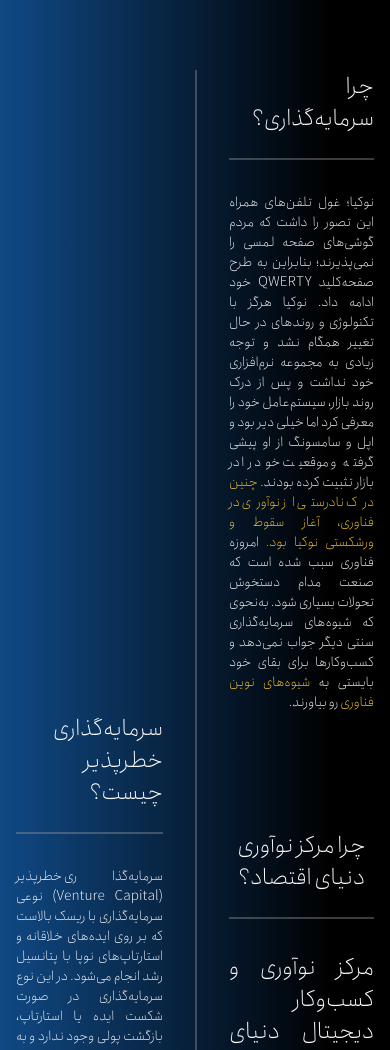
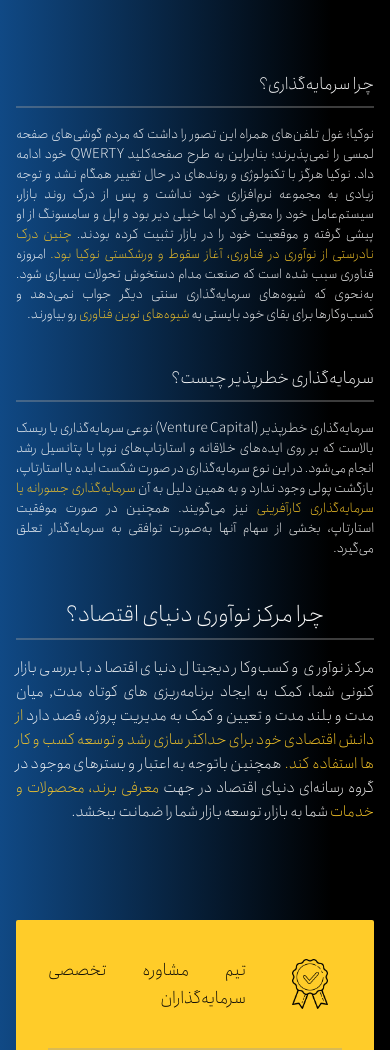
Before and after one commit to MaryamTaslimi/de-front, a Next.js app: page /investor in a window 390 px wide. Shown: the part 518-1568 px from the top of the page. Built offline with nearby package versions, Linux system fonts and the light colour scheme; what tailwindcss-rtl would draw is missing.

Commit message:
investor responsive done:)

```diff
--- a/components/Common/MainFormContainer.js
+++ b/components/Common/MainFormContainer.js
@@ -13,7 +13,7 @@
 export default function MainFormContainer() {
     return (
         <div>
-            <div className = {styles.formContainer + " hidden lg:flex items-end justify-center 2xl:h-[150vh] py-16 2xl:pb-32"}>
+            <div className = {styles.formContainer + " hidden min-h-[120vh] lg:flex items-end justify-center 2xl:h-[150vh] py-16 2xl:pb-32"}>
                 <div className = {" xl:w-2/3 px-20 xl:px-0 flex flex-row justify-between items-center gap-8"}>
                     <div className = {" relative flex flex-col gap-10"}>
                         <div className = {"flex flex-row items-center gap-4"}>
--- a/components/Common/Stack.js
+++ b/components/Common/Stack.js
@@ -8,7 +8,7 @@
     switch (color) {
         case 1:
             colorClass.current = "text-shades-40";
-            basis.current = "basis-[30%]"
+            basis.current = "lg:basis-[30%]"
             break;
         case 2:
             colorClass.current = "text-accent-50";
--- a/components/Investor/Call.js
+++ b/components/Investor/Call.js
@@ -5,8 +5,8 @@
         <div className = {"bg-accent rounded-sm p-8 flex flex-col"}>
             <div
                 className = {"flex flex-row items-center justify-start gap-8 border-b-2 border-shades-60 mb-8 pb-8"}>
-                <img src = {"/investor/guarantee.png"} className = {" w-16 mr-4"}/>
-                <p className = {"text-justify font-light text-shades-100 text-2xl"}>تیم مشاوره تخصصی سرمایه‌گذاران</p>
+                <img src = {"/investor/guarantee.png"} className = {" w-16 md:mr-4"}/>
+                <p className = {"text-justify font-light text-shades-100 text-lg md:text-2xl"}>تیم مشاوره تخصصی سرمایه‌گذاران</p>
             </div>
             <p className = {"text-justify font-light text-shades-100 text-sm md:text-lg mb-8"}>سرمایه‌گذاران به دلیل نقش مهم و به سزایی
                 که در ایجاد حرکت و پیشرفت صنعت و اقتصاد کشور دارند، از توجه ویژه و دانش تخصصی تیم حرفه‌ای ما متنفع
--- a/components/Investor/InvestorForm.js
+++ b/components/Investor/InvestorForm.js
@@ -45,7 +45,7 @@
     }
 
     return (
-        <div className = "w-full max-w-lg bg-shades-10 rounded-sm border-2 border-form-grey" id = {"form"}>
+        <div className = "w-full md:max-w-lg bg-shades-10 rounded-sm border-2 border-form-grey" id = {"form"}>
             <p className = {"bg-accent text-center text-shades-100 text-2xl font-light py-4 px-8"}>فرم ثبت نام
                 سرمایه‌گذاران</p>
             <div className = {"px-8"}>
--- a/components/Investor/MainText.js
+++ b/components/Investor/MainText.js
@@ -1,6 +1,6 @@
 export default function MainText() {
     return (
-        <div className = {"flex flex-row min-h-[110vh]"}>
+        <div className = {"hidden lg:flex flex-row min-h-[110vh]"}>
             <div className = {"flex flex-col justify-between items-stretch w-1/2 pl-8 border-l-2 border-shades-60"}>
                 <div className = {"flex flex-col gap-8 min-h-[90vh]"}>
                     <p className = {"text-right font-light text-shades-10 text-2xl border-b-2 border-shades-60 pb-6"}>چرا
--- /dev/null
+++ b/components/Investor/MainTextMobile.js
@@ -0,0 +1,49 @@
+export default function MainTextMobile() {
+    return (
+            <div className = {"lg:hidden flex flex-col justify-between items-stretch gap-10"}>
+
+                <div className = {"flex flex-col gap-4"}>
+                    <p className = {"text-right font-light text-shades-10 text-lg border-b-2 border-shades-60 pb-2"}>چرا
+                        سرمایه‌گذاری؟</p>
+                    <p className = {"text-justify font-light text-shades-10 text-sm"}>
+                        نوکیا؛ غول تلفن‌های همراه این تصور را داشت که مردم گوشی‌های صفحه لمسی را نمی‌پذیرند؛ بنابراین به
+                        طرح صفحه‌کلید QWERTY خود ادامه داد. نوکیا هرگز با تکنولوژی و روندهای در حال تغییر همگام نشد و
+                        توجه زیادی به مجموعه نرم‌افزاری خود نداشت و پس از درک روند بازار، سیستم‌عامل خود را معرفی کرد
+                        اما خیلی دیر بود و اپل و سامسونگ از او پیشی گرفته و موقعیت خود را در بازار تثبیت کرده
+                        بودند. <span className = {"text-accent"}>چنین درک نادرستی از نوآوری در فناوری، آغاز سقوط و ورشکستی نوکیا بود. </span>
+                        امروزه فناوری سبب شده است که صنعت مدام دستخوش تحولات بسیاری شود. به‌نحوی که شیوه‌های
+                        سرمایه‌گذاری سنتی دیگر جواب نمی‌دهد و کسب‌وکارها برای بقای خود بایستی به <span
+                        className = {"text-accent"}>شیوه‌های نوین فناوری</span> رو
+                        بیاورند.
+
+                    </p>
+                </div>
+
+                <div className = {"flex flex-col gap-4"}>
+                    <p className = {"text-right font-light text-shades-10 text-lg border-b-2 border-shades-60 pb-2"}>سرمایه‌گذاری
+                        خطرپذیر چیست؟ </p>
+                    <p className = {"text-justify font-light text-shades-10 text-sm"}>
+                        سرمایه‌گذاری خطرپذیر (Venture Capital) نوعی سرمایه‌گذاری با ریسک بالاست که بر روی ایده‌های
+                        خلاقانه و استارتاپ‌های نوپا با پتانسیل رشد انجام می‌شود. در این نوع سرمایه‌گذاری در صورت شکست
+                        ایده یا استارتاپ، بازگشت پولی وجود ندارد و به همین دلیل به آن<span className = {"text-accent"}> سرمایه‌گذاری جسورانه یا سرمایه‌گذاری کارآفرینی</span> نیز
+                        می‌گویند. همچنین در صورت موفقیت استارتاپ، بخشی از سهام آنها به‌صورت توافقی به سرمایه‌گذار تعلق
+                        می‌گیرد.
+                    </p>
+                </div>
+
+                <div className = {"flex flex-col gap-4"}>
+                    <p className = {"text-center font-light text-shades-10 text-2xl border-b-2 border-shades-60 pb-2"}>چرا
+                        مرکز نوآوری دنیای اقتصاد؟</p>
+                    <p className = {"text-justify font-light text-shades-10 text-base"}>
+
+                        مرکز نوآوری و کسب‌وکار دیجیتال دنیای اقتصاد با بررسی بازار کنونی شما، کمک به ایجاد برنامه‌ریزی
+                        های کوتاه مدت, میان مدت و بلند مدت و تعیین و کمک به مدیریت پروژه، قصد دارد <span
+                        className = {"text-accent"}>از دانش اقتصادی خود برای حداکثر سازی رشد و توسعه کسب و کار ها استفاده کند. </span> همچنین
+                        باتوجه به اعتبار و بسترهای موجود در گروه رسانه‌ای دنیای اقتصاد در جهت <span
+                        className = {"text-accent"}>معرفی برند، محصولات و خدمات</span> شما
+                        به بازار، توسعه بازار شما را ضمانت ببخشد. </p>
+                </div>
+            </div>
+
+    )
+}
--- a/components/Investor/Path.js
+++ b/components/Investor/Path.js
@@ -29,7 +29,7 @@
                 <div className = {"flex flex-row justify-between flex-wrap gap-16 mt-16"}>
                     <Stack title = {"پرکردن فرم و مشاوره تخصصی"} src = {"/common/h1.png"} color = {1} bodyItems = {col1}/>
                     <Stack title = {"عقد قرارداد"} src = {"/common/h2.png"} color = {2} bodyItems = {col2}/>
-                    <Stack title = {"مدیریت و همراهی پروژه"} src = {"/common/h3.png"} color = {3} bodyItems = {col3} className={"basis-1/5"}/>
+                    <Stack title = {"مدیریت و همراهی پروژه"} src = {"/common/h3.png"} color = {3} bodyItems = {col3}/>
                 </div>
 
             </div>
--- a/pages/investor.js
+++ b/pages/investor.js
@@ -10,6 +10,7 @@
 import InvestorFormContainer from "../components/Investor/InvestorFormContainer";
 import ChevronForm from "../components/Common/ChevronForm";
 import Header from "../components/Common/Header";
+import MainTextMobile from "../components/Investor/MainTextMobile";
 
 export default function Investor() {
     return (
@@ -27,6 +28,7 @@
                     <div className = {"py-6 px-4 md:px-20 md:py-12"}>
                         <Gap/>
                         <MainText/>
+                        <MainTextMobile/>
                         <Gap/>
                         <Bottom/>
                         <Gap/>
--- a/styles/Home.module.css
+++ b/styles/Home.module.css
@@ -60,7 +60,6 @@
     background-repeat: no-repeat;
     background-size: cover;
     background-position: top;
-    min-height: 120vh;
 }
 
 .formContainerDown {
```
Also changed, not shown: components/Investor/InvestorFormContainer.js (+8 -1 lines), public/common/papercut-mobile.png (added).
